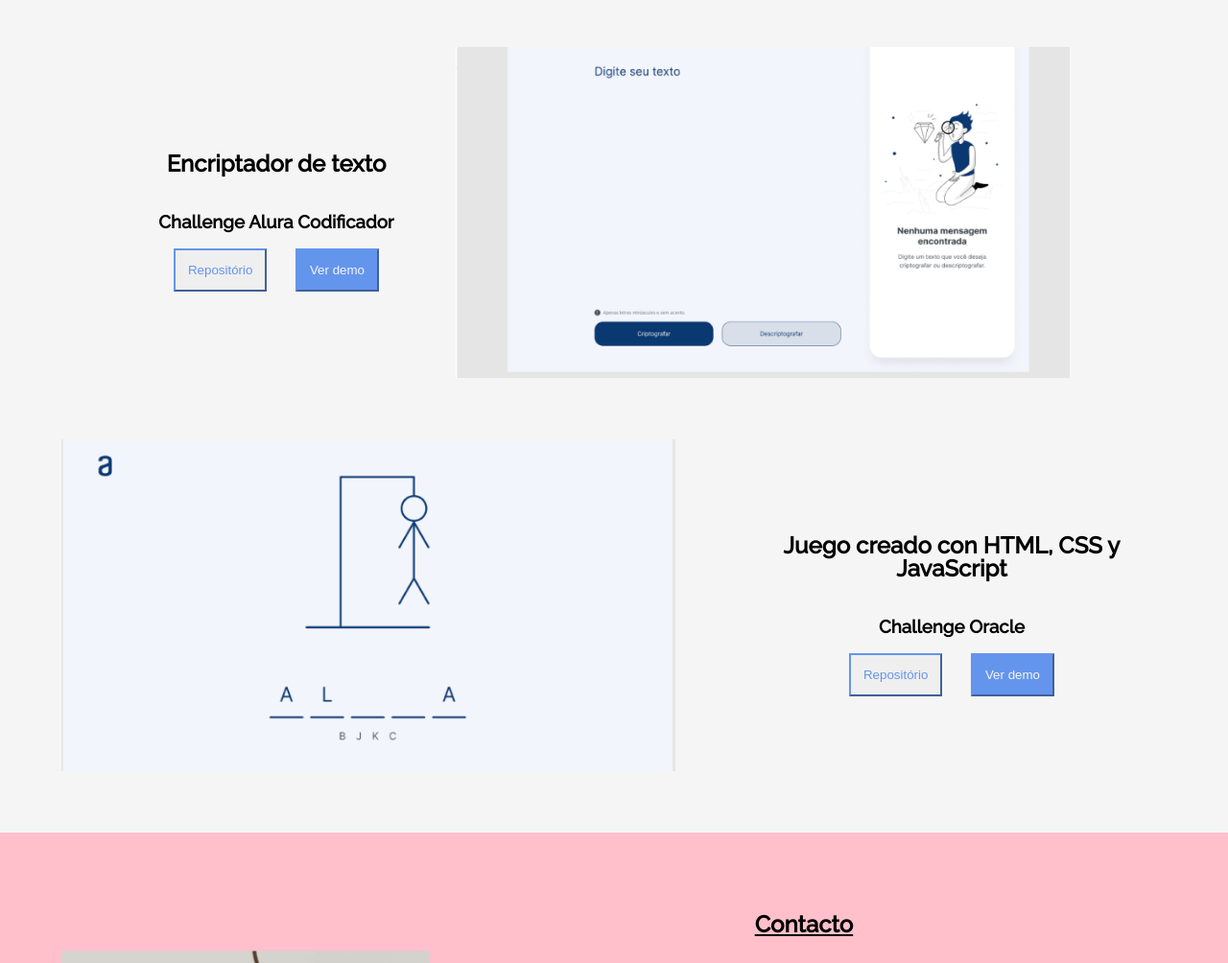
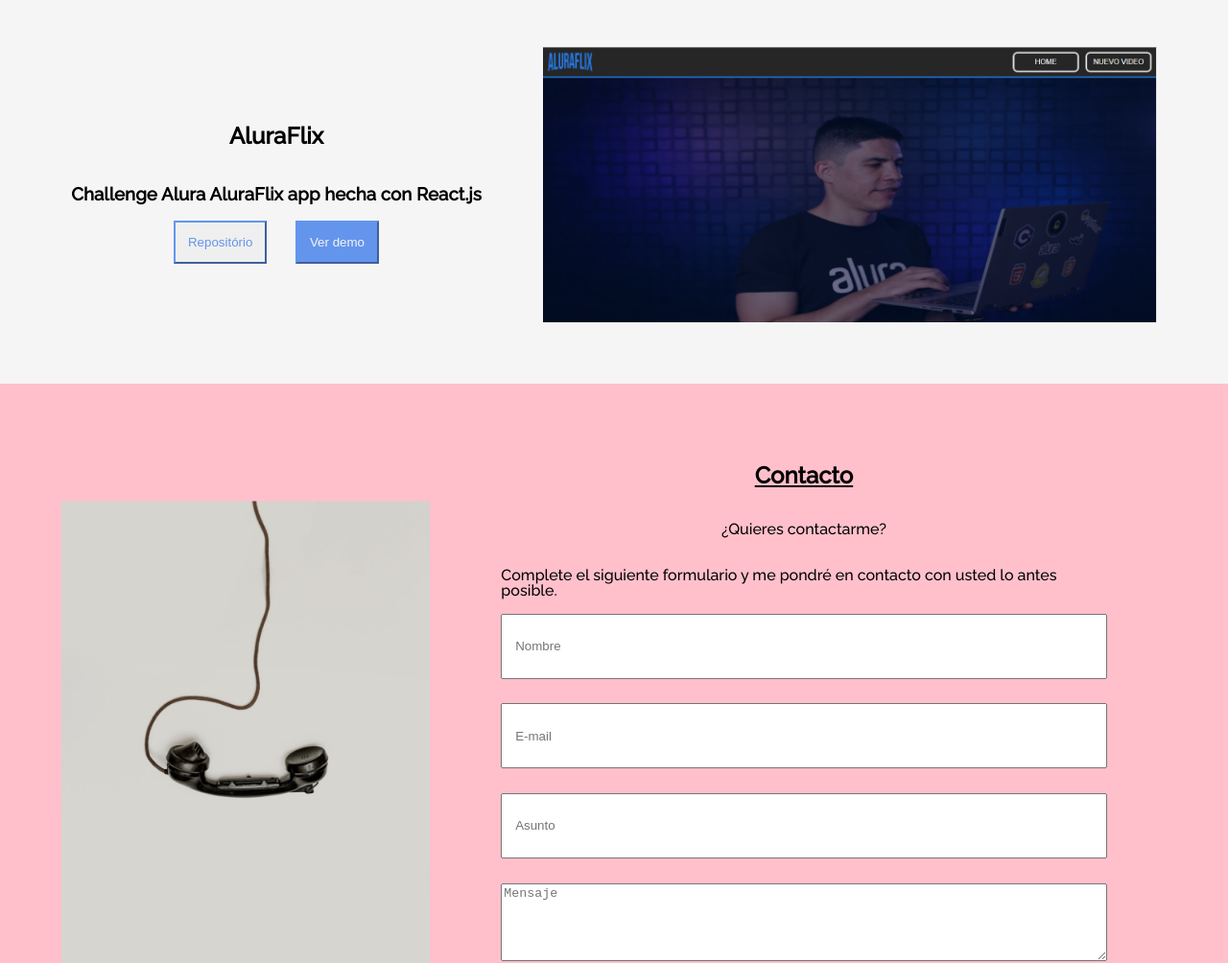
Before and after one commit to FlorRP/Portafolio, a plain HTML site: page index.html in a window 1280 px wide. Shown: the part 3620-4624 px from the top of the page at 96% size. Drawn offline with Linux system fonts and the light colour scheme.

Commit message:
Agregué proyecto

```diff
--- a/index.html
+++ b/index.html
@@ -193,7 +193,7 @@
 
             <div class="experiencie__box">
                 <!-- Pon el logotipo/captura de pantalla de tu proyecto -->
-                <img class="experience__img" src="assets\AluraGeek.png">
+                <img class="experience__img" src="assets\AluraGeek.png" alt="Proyecto AluraGeek">
                 <div class="experience__info">
                     <h2 class="experience__title">Sitio web de productos</h2>
                     <h3 class="experience__text">Challenge Alura AluraGeek </h3>
@@ -207,31 +207,18 @@
 
             <div class="experiencie__box">
                 <!-- Pon el logotipo/captura de pantalla de tu proyecto -->
-                <img class="experience__img" src="assets\secretcode_print.png" alt="Proyecto Encriptador">
+                <img class="experience__img" src="assets\AluraFlix.png" alt="Proyecto AluraFlix">
                 <div class="experience__info">
-                    <h2 class="experience__title">Encriptador de texto</h2>
-                    <h3 class="experience__text">Challenge Alura Codificador </h3>
+                    <h2 class="experience__title">AluraFlix</h2>
+                    <h3 class="experience__text">Challenge Alura AluraFlix app hecha con React.js </h3>
                         <div class="experience__description">
                             <!-- Pon el enlace del proyecto en Github o GithubPages -->
-                                <span class="experience__repo"><a href="https://github.com/FlorRP/Encriptador-de-Texto"><button class="experiencia__botao--repo">Repositório</button></a></span>
-                                <span class="experience__demo"><a href="https://florrp.github.io/Encriptador-de-Texto/"><button class="experience__botao--demo">Ver demo</button></a></span>
+                                <span class="experience__repo"><a href="https://github.com/FlorRP/AluraFlix"><button class="experiencia__botao--repo">Repositório</button></a></span>
+                                <span class="experience__demo"><a href="https://aluraflix-plum.vercel.app/"><button class="experience__botao--demo">Ver demo</button></a></span>
                         </div>
                 </div>
             </div>
 
-            <div class="experiencie__box">
-                <!-- Pon el logotipo/captura de pantalla de tu proyecto -->
-                <img class="experience__img" src="assets\forca2_print.png" alt="Proyecto Encriptador">
-                <div class="experience__info">
-                    <h2 class="experience__title">Juego creado con HTML, CSS y JavaScript</h2>
-                    <h3 class="experience__text">Challenge Oracle</h3>
-                        <div class="experience__description">
-                            <!-- Pon el enlace del proyecto en Github o GithubPages -->
-                                <span class="experience__repo"><a href="https://github.com/FlorRP/Encriptador-de-Texto"><button class="experiencia__botao--repo">Repositório</button></a></span>
-                                <span class="experience__demo"><a href="https://florrp.github.io/Encriptador-de-Texto/"><button class="experience__botao--demo">Ver demo</button></a></span>
-                        </div>
-                </div>
-            </div>
         </section>
             <!-- Sección de Contacto -->
         <section class="formcontato"    id="contacto">
```
Also changed, not shown: assets/AluraFlix.png (added).
